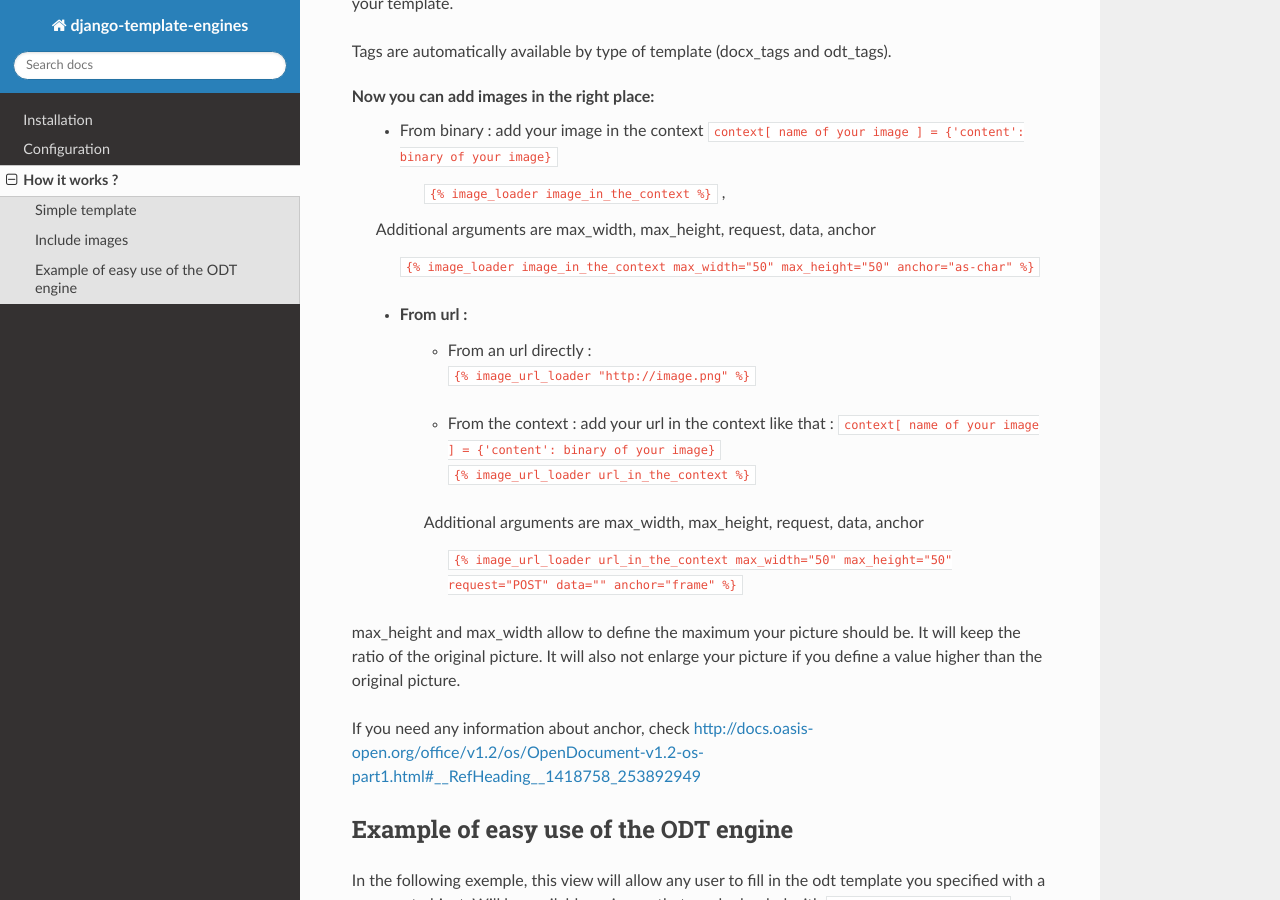
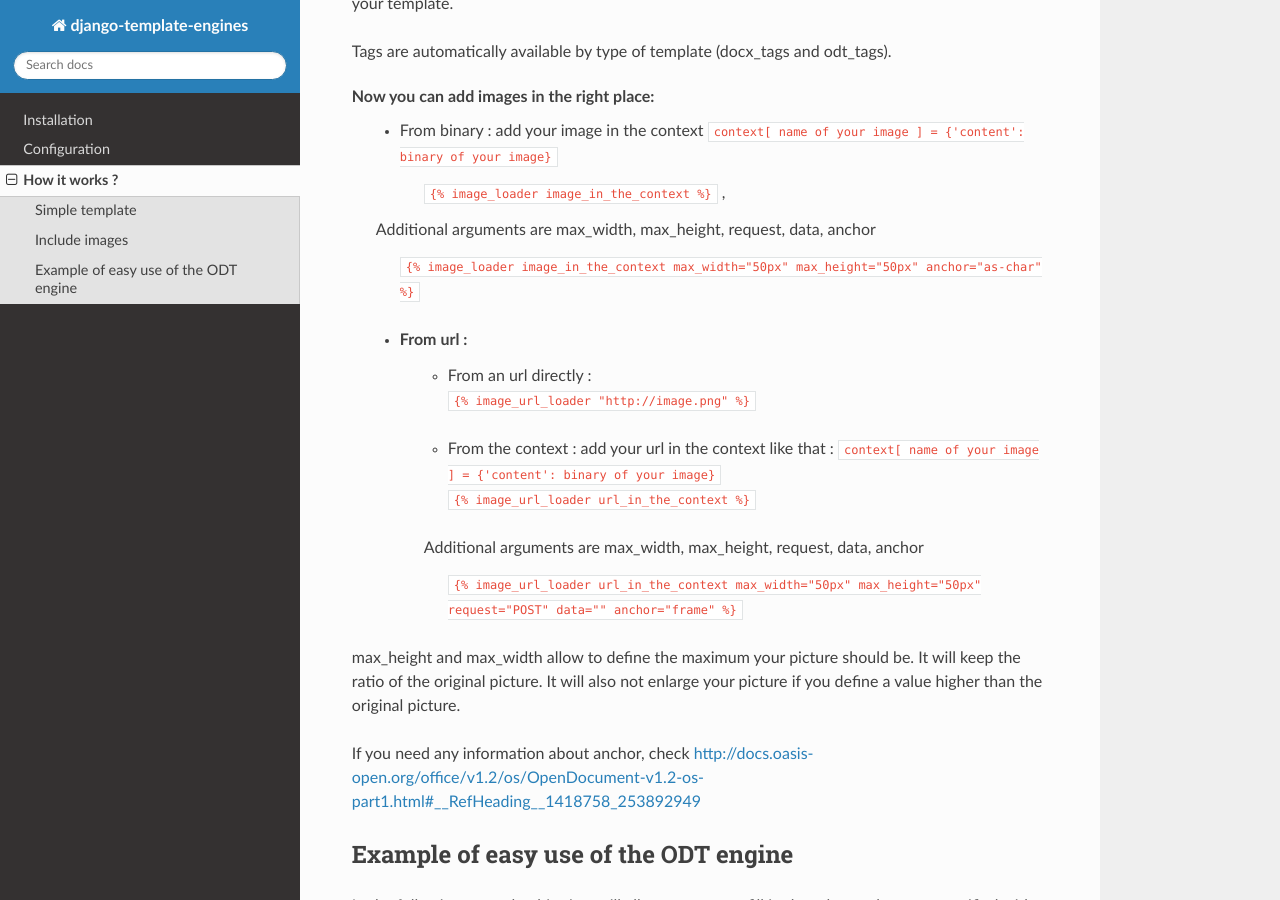
Before and after one commit to Terralego/django-template-engines, a Sphinx documentation site: the page built from doc/use.rst, in a window 1280 px wide and 900 px high, scrolled down 578 px. Built offline with Sphinx 7.4.7 and the Read the Docs theme 2.0.0, drawn with Linux system fonts in a browser that asks for light colours; the version number could not be read and is left out.

Commit message:
fix usage example

```diff
--- a/doc/use.rst
+++ b/doc/use.rst
@@ -27,7 +27,7 @@ Now you can add images in the right place:
 
  Additional arguments are max_width, max_height, request, data, anchor
 
-   ``{% image_loader image_in_the_context max_width="50" max_height="50" anchor="as-char" %}``
+   ``{% image_loader image_in_the_context max_width="50px" max_height="50px" anchor="as-char" %}``
 
  * From url :
     * From an url directly :
@@ -41,7 +41,7 @@ Now you can add images in the right place:
 
     Additional arguments are max_width, max_height, request, data, anchor
 
-     ``{% image_url_loader url_in_the_context max_width="50" max_height="50" request="POST" data="" anchor="frame" %}``
+     ``{% image_url_loader url_in_the_context max_width="50px" max_height="50px" request="POST" data="" anchor="frame" %}``
 
 max_height and max_width allow to define the maximum your picture should be. It will keep the ratio of the original picture.
 It will also not enlarge your picture if you define a value higher than the original picture.
```
Also changed, not shown: 1 other file.
